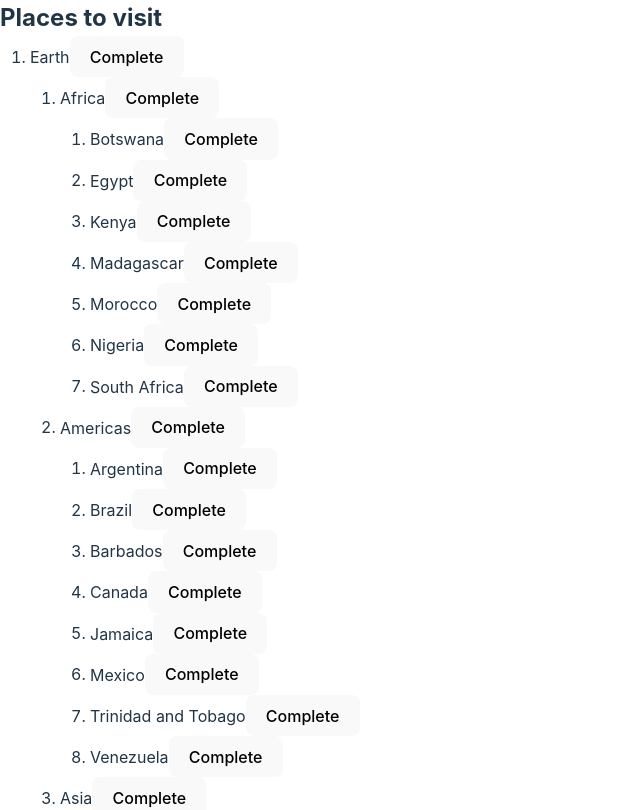
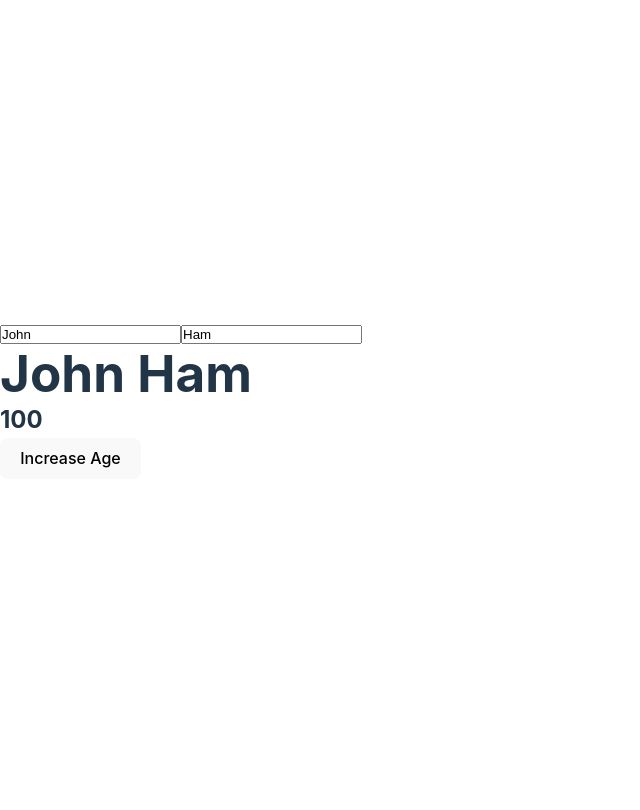
Before and after one commit to cpxx9/odin-react-app, a React (Vite) app: page / in a window 1280 px wide. Shown: the top 810 px of the page, without its empty margins (0-640 px from the left). Built offline with nearby package versions, Linux system fonts and the light colour scheme.

Commit message:
finished first react lessons

```diff
--- a/src/App.jsx
+++ b/src/App.jsx
@@ -1,95 +1,65 @@
 import './App.css';
 // import { v4 as uuid } from 'uuid';
 import { useState } from 'react';
-import { initialTravelPlan } from './data';
 
-function PlaceTree({ id, parentId, placesById, onComplete }) {
-  const place = placesById[id];
-  const childIds = place.childIds;
+function CustomInput({ placeholder, onChange, value }) {
+  // const [value, setValue] = useState('');
+
   return (
-    <li>
-      {place.title}
-      <button onClick={() => onComplete(parentId, id)}>Complete</button>
-      {childIds.length > 0 && (
-        <ol>
-          {childIds.map((childId) => (
-            <PlaceTree
-              key={childId}
-              id={childId}
-              parentId={id}
-              placesById={placesById}
-              onComplete={onComplete}
-            />
-          ))}
-        </ol>
-      )}
-    </li>
+    <input
+      type="text"
+      placeholder={placeholder}
+      value={value}
+      onChange={onChange}
+    />
   );
 }
 
 function App() {
-  const [plan, setPlan] = useState(initialTravelPlan);
+  const [person, setPerson] = useState({
+    firstName: 'John',
+    lastName: 'Ham',
+    age: 100,
+  });
 
-  function handleComplete(parentId, childId) {
-    const parent = plan[parentId];
-    const nextParent = {
-      ...parent,
-      childIds: parent.childIds.filter((id) => id !== childId),
-    };
-    setPlan({
-      ...plan,
-      [parentId]: nextParent,
-    });
+  const handleIncreaseAge = () => {
+    setPerson((prevPerson) => ({ ...prevPerson, age: prevPerson.age + 1 }));
+    setPerson((prevPerson) => ({ ...prevPerson, age: prevPerson.age + 1 }));
+  };
+
+  function handleFirstNameChange(e) {
+    setPerson((prevPerson) => ({
+      ...prevPerson,
+      firstName: e.target.value,
+    }));
   }
 
-  const root = plan[0];
-  const planetIds = root.childIds;
+  function handleLastNameChange(e) {
+    setPerson((prevPerson) => ({
+      ...prevPerson,
+      lastName: e.target.value,
+    }));
+  }
 
   return (
     <>
-      <h2>Places to visit</h2>
-      <ol>
-        {planetIds.map((id) => (
-          <PlaceTree
-            key={id}
-            id={id}
-            parentId={0}
-            placesById={plan}
-            onComplete={handleComplete}
-          />
-        ))}
-      </ol>
+      <CustomInput
+        placeholder={'First name'}
+        onChange={handleFirstNameChange}
+        value={person.firstName}
+      />
+      <CustomInput
+        placeholder={'Last name'}
+        onChange={handleLastNameChange}
+        value={person.lastName}
+      />
+      <h1>
+        {person.firstName} {person.lastName}
+      </h1>
+      <h2>{person.age}</h2>
+      <button onClick={handleIncreaseAge}>Increase Age</button>
     </>
   );
 }
 
-// function CustomInput() {
-//   const [value, setValue] = useState('');
-
-//   return (
-//     <input
-//       type="text"
-//       value={value}
-//       onChange={(event) => setValue(event.target.value)}
-//     />
-//   )
-// }
-
-// function App() {
-//   const [person, setPerson] = useState({ name: 'John', age: 100 });
-
-//   const handleIncreaseAge = () => {
-//     setPerson((prevPerson) => ({ ...prevPerson, age: prevPerson.age + 1 }));
-//     setPerson((prevPerson) => ({ ...prevPerson, age: prevPerson.age + 1 }));
-//   };
-
-//   return (
-//     <>
-//       <h1>{person.name}</h1>
-//       <h2>{person.age}</h2>
-//       <button onClick={handleIncreaseAge}>Increase Age</button>
-//     </>
-//   );
-// }
-
 export default App;
```
